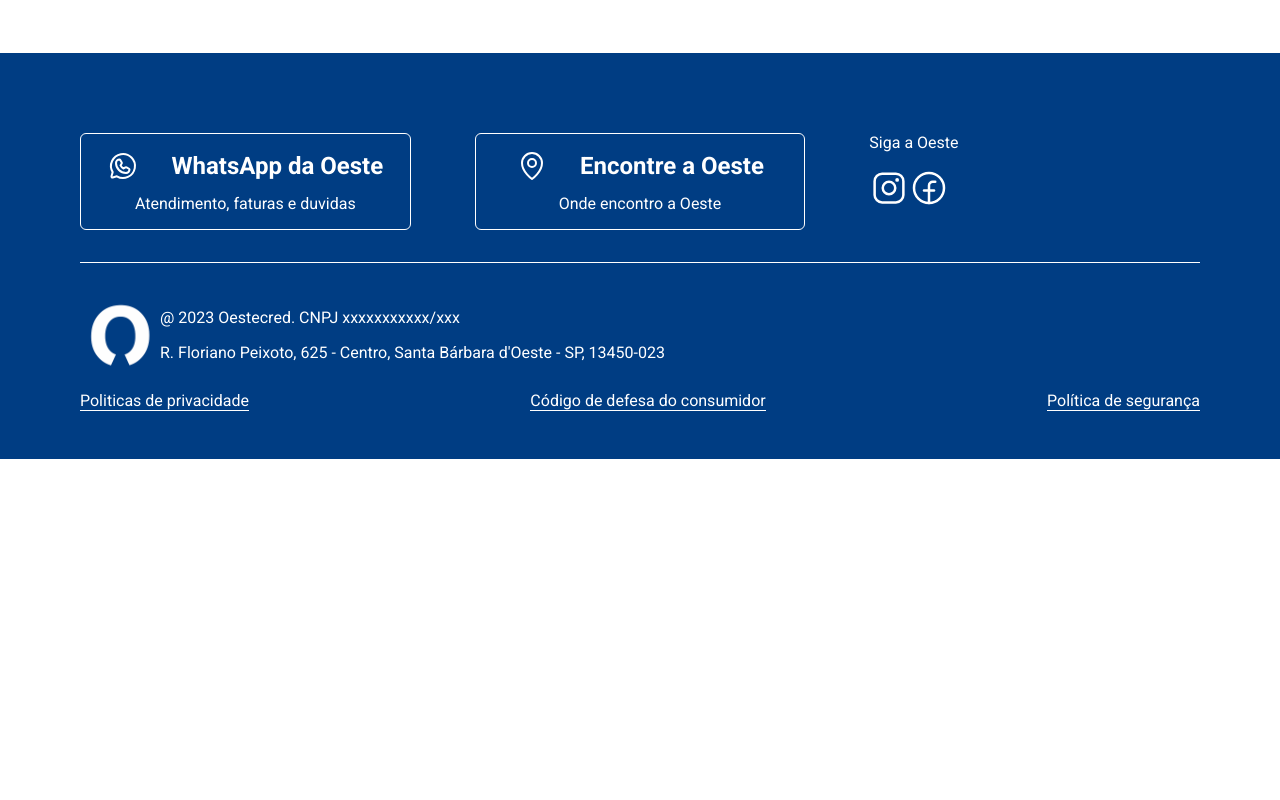
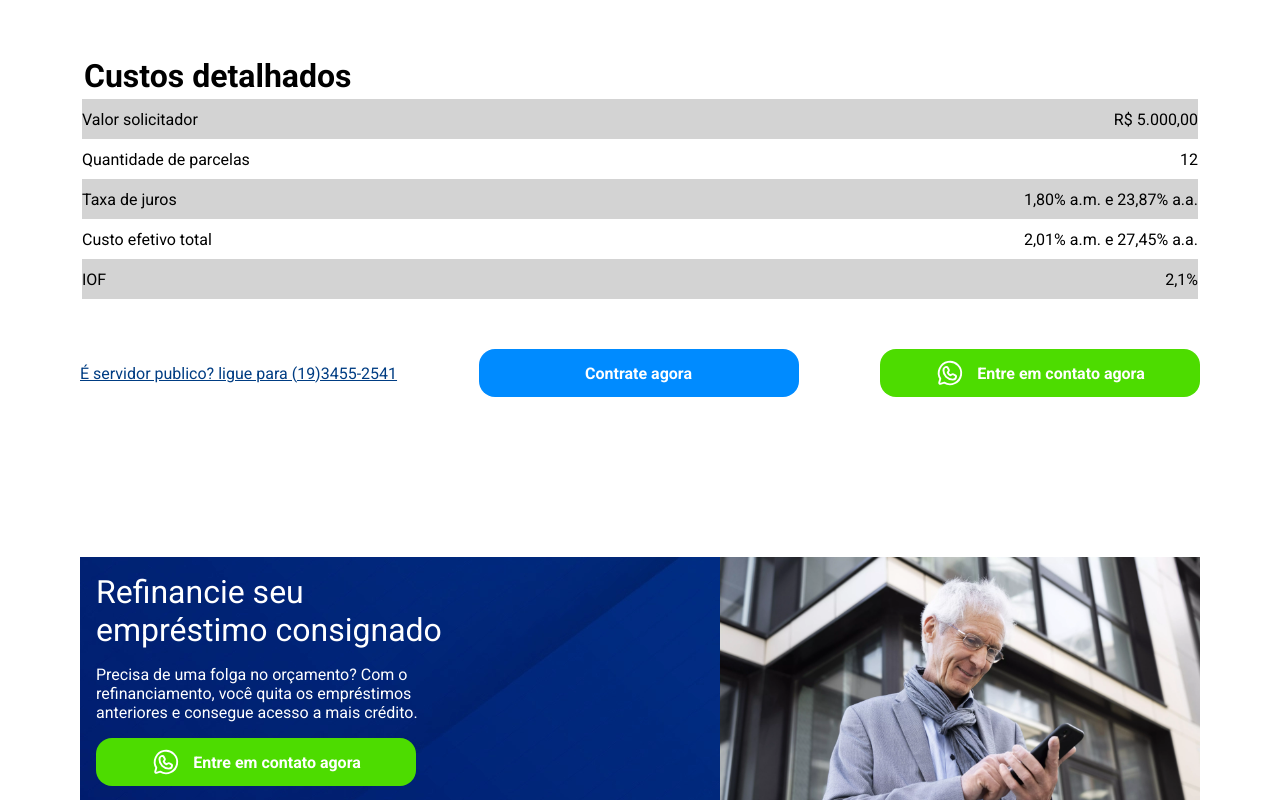
Before and after one commit to Catalendas/Oeste_financeira, a React (Vite) app: page /creditoconsignado in a window 1280 px wide. Shown: the part 2220-3020 px from the top of the page. Before the commit the page ends 2679 px from the top, so only its background shows below. Built offline with nearby package versions, Linux system fonts and the light colour scheme.

Commit message:
add table to page

```diff
--- a/src/Pages/creditoConsignado/components/AboutProductContainer/index.tsx
+++ b/src/Pages/creditoConsignado/components/AboutProductContainer/index.tsx
@@ -10,7 +10,7 @@
                 <AboutProductTitle>
                     <h2>O que é empréstimo consignado?</h2>
                     <SimulationButton link="https://api.whatsapp.com/send?phone=5519993178152" text="Contrate agora" color="blue"/>
-                    <a href="https://api.whatsapp.com/send?phone=5519993178152">É Servidor publico? ligue para (19)3455-2541</a>
+                    <a target="_blank" href="https://api.whatsapp.com/send?phone=551934552541">É Servidor publico? ligue para (19)3455-2541</a>
                 </AboutProductTitle>
                 <AboutProducContet>
                     <AboutProductCard>
--- /dev/null
+++ b/src/Pages/creditoConsignado/components/Refin/index.tsx
@@ -0,0 +1,18 @@
+import { RefinContainer } from "./styled";
+import  idoso  from "../../../../assets/IdosoCelular.webp"
+import { SimulationButton } from "../../../../components/SimulationButton";
+import { WhatsappLogo } from "phosphor-react";
+
+export function Refin() {
+    return (
+        <RefinContainer className="container">
+            <div>
+                <h2>Refinancie seu empréstimo consignado</h2>
+                <p>Precisa de uma folga no orçamento? Com o refinanciamento, você quita os empréstimos anteriores e consegue acesso a mais crédito.</p>
+                <SimulationButton icon={<WhatsappLogo size={30}/>} text="Entre em contato agora"  color="green" size={20}/>
+            </div>
+
+            <img src={idoso} alt="Idoso no Celular" />
+        </RefinContainer>
+    )
+}
--- /dev/null
+++ b/src/Pages/creditoConsignado/components/Refin/styled.ts
@@ -0,0 +1,33 @@
+import styled from "styled-components";
+import Bg from "../../../../assets/background.webp"
+
+export const RefinContainer = styled.div`
+    margin-top: 10rem;
+    background: url(${Bg});
+    width: 100%;
+    display: flex;
+    justify-content: space-between;
+
+    color: ${({ theme }) => theme.colors["base-white"]};
+
+    div {
+
+        width: 26rem;
+        padding: 1rem;
+
+        h2 {
+            font-weight: 400;
+            font-size: 2rem;
+        }
+
+        p {
+            margin-top: 1rem;
+            margin-bottom: 1rem;
+        }
+    }
+
+    img {
+        width: 30rem;
+        height: 20rem;
+    }
+`
--- /dev/null
+++ b/src/Pages/creditoConsignado/components/Table/index.tsx
@@ -0,0 +1,47 @@
+import { WhatsappLogo } from "phosphor-react";
+import { SimulationButton } from "../../../../components/SimulationButton";
+import { ButtonSimulator } from "../../../../components/Simulator/styled";
+import { ContracHere, TableContainer } from "./styled";
+
+export function Table(){
+    return (
+        <div className="container">
+            <TableContainer >
+                <thead>
+                    <th>
+                        <td><strong>Custos detalhados</strong></td>
+                    </th>
+                </thead>
+                <tbody>
+                    <tr>
+                        <td>Valor solicitador</td>
+                        <td>R$ 5.000,00</td>
+                    </tr>
+                    <tr>
+                        <td>Quantidade de parcelas</td>
+                        <td>12</td>
+                    </tr>
+                    <tr>
+                        <td>Taxa de juros</td>
+                        <td>1,80% a.m. e 23,87% a.a.</td>
+                    </tr>
+                    <tr>
+                        <td>Custo efetivo total</td>
+                        <td>2,01% a.m. e 27,45% a.a.</td>
+                    </tr>
+                    <tr>
+                        <td>IOF</td>
+                        <td>2,1%</td>
+                    </tr>
+                </tbody>
+            </TableContainer>
+
+            <ContracHere>
+                <a target="_blank" href="https://api.whatsapp.com/send?phone=551934552541&text=Sou%20servidor%20publico%20e%20gostaria%20de%20fazer%20o%20empr%C3%A9stimo%20consignado">É servidor publico? ligue para (19)3455-2541</a>
+
+                <SimulationButton size={20} text="Contrate agora" color="blue"/>
+                <SimulationButton icon={<WhatsappLogo size={30}/>} text="Entre em contato agora"  color="green" size={20}/>
+            </ContracHere>
+        </div>
+    )
+}
--- /dev/null
+++ b/src/Pages/creditoConsignado/components/Table/styled.ts
@@ -0,0 +1,51 @@
+import styled from "styled-components";
+
+export const TableContainer = styled.table`
+    width: 100%;
+
+    a {
+        text-decoration: underline;
+    }
+
+    strong {
+        font-size: 2rem;
+    }
+
+    tbody {
+
+
+        tr {
+        border-collapse: collapse;
+        display: flex;
+        justify-content: space-between;
+        align-items: center;
+
+            td {
+                height: 2.5rem;
+                border-style: hidden;
+                display: flex;
+                align-items: center;
+            }
+
+            &:nth-child(odd) {
+             background-color: ${({ theme }) => theme.colors["base-gray-light"]};
+            }
+
+        }
+
+    }
+
+`
+
+export const ContracHere = styled.div`
+    margin-top: 3rem;
+    display: flex;
+    justify-content: space-between;
+    align-items: center;
+
+    a {
+        text-align: center;
+        text-decoration: underline;
+        color: ${({ theme }) => theme.colors["base-blue-black"]};
+    }
+`
--- a/src/Pages/creditoConsignado/index.tsx
+++ b/src/Pages/creditoConsignado/index.tsx
@@ -5,6 +5,8 @@
 import { AboutProduct } from "./components/AboutProductContainer";
 import { MultStep } from "./components/MultStep";
 import { Cost } from "./components/Cost";
+import { Table } from "./components/Table";
+import { Refin } from "./components/Refin";
 
 
 export function CreditoConsignado() {
@@ -23,14 +25,12 @@
                 </div>
             </BannerPage>
 
-
-           <Navigator />
-
+            <Navigator />
             <AboutProduct />
             <MultStep />
             <Cost />
-
-
+            <Table />
+            <Refin />
 
         </CreditoConsignadoContainer>
     )
--- a/src/Pages/creditoConsignado/styled.ts
+++ b/src/Pages/creditoConsignado/styled.ts
@@ -58,53 +58,3 @@
             height: 25rem;
         }
 `
-
-export const AlertContainer = styled.div`
-    width: 100%;
-
-    display: flex;
-    align-items: center;
-    gap: 1rem;
-    padding: 0.75rem;
-    color: ${({ theme }) => theme.colors["base-blue"]};
-`
-
-export const Navigator = styled.div`
-    background-color: ${({ theme }) => theme.colors["base-blue-black"]};
-    color: ${({ theme }) => theme.colors["base-white"]};
-
-    > div {
-        display: flex;
-        flex-direction: column;
-        gap: 2rem;
-        padding-top: 1rem;
-
-        div {
-            display: flex;
-            justify-content: space-between;
-            margin-bottom: 1rem;
-        }
-    }
-
-
-    h3 {
-        font-weight: 400;
-        font-size: 2.5rem;
-    }
-`
-
-export const NavigatorLink = styled.div`
-
-    color: ${({ theme }) => theme.colors["base-blue-black"]};
-    background-color: ${({ theme }) => theme.colors["base-white"]};
-
-    display: flex;
-    justify-content: space-between;
-    align-items: center;
-
-    padding: 2rem;
-    border-radius: 6px;
-
-    width: 19.5rem;
-    height: 3.5rem;
-`
--- a/src/components/SimulationButton/index.tsx
+++ b/src/components/SimulationButton/index.tsx
@@ -14,7 +14,7 @@
 
 export function SimulationButton({icon, text, color, size, type, isInteractile, link }: SimulationButtonProps) {
     return (
-        <ButtonContainer type={type ? type : "button"} color={color} disabled={isInteractile}>
+        <ButtonContainer type={type ? type : "button"} color={color} disabled={isInteractile} size={size}>
             {icon}{text}
         </ButtonContainer>
     )
--- a/src/components/SimulationButton/style.ts
+++ b/src/components/SimulationButton/style.ts
@@ -1,4 +1,4 @@
-import styled from "styled-components";
+import styled, { css } from "styled-components";
 
 interface ButtonContainerProsp {
     size?: number
@@ -30,4 +30,8 @@
     &:disabled {
         background: ${({ theme }) => theme.colors["base-hover"]};
     }
+
+    ${({ size }) => size && css`
+        width: ${size}rem;
+    ` }
 `
--- a/src/style/theme/default.ts
+++ b/src/style/theme/default.ts
@@ -6,6 +6,7 @@
         "base-blue-black": "#003D83",
         "base-green": "#4DDC00",
         "base-grey": "#495057",
+        "base-gray-light": "#D3D3D3",
         "base-green-black": "#3AA700",
         "base-background": "#FAFAFA",
         "base-card": "#F3F2F2",
```
Also changed, not shown: src/assets/IdosoCelular.webp (added).
